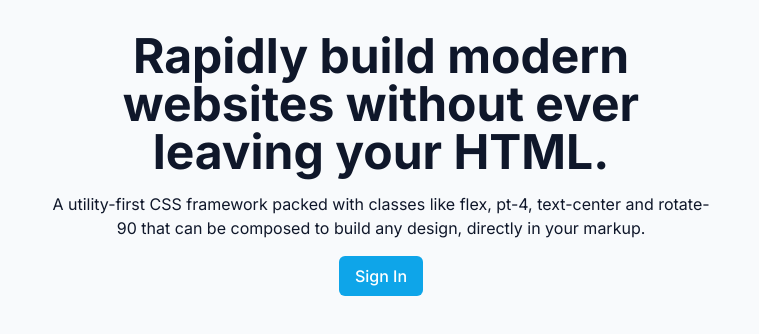
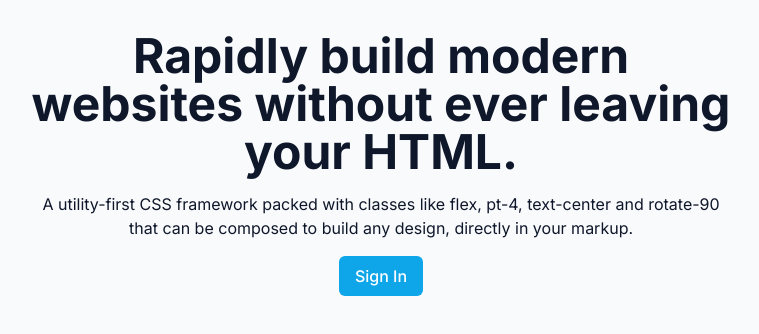
Before and after one commit to jrxr/tailwind-next, a Next.js app: page / in a window 1280 px wide. Shown: the top 334 px of the page, without its empty margins (259-1018 px from the left). Built offline with nearby package versions, Linux system fonts and the light colour scheme.

Commit message:
Arbitrary Values

```diff
--- a/src/app/page.tsx
+++ b/src/app/page.tsx
@@ -1,7 +1,7 @@
 export default function Home() {
   return (
     <div className="p-8 bg-slate-50 text-slate-900 dark:bg-slate-900 dark:text-slate-100 h-screen flex flex-col items-center text-center">
-      <div className="max-w-2xl">
+      <div className="max-w-app">
         <h1 className="font-bold text-3xl sm:text-4xl lg:text-5xl">
           Rapidly build modern websites without ever leaving your HTML.
         </h1>
--- a/tailwind.config.js
+++ b/tailwind.config.js
@@ -5,6 +5,10 @@ module.exports = {
   ],
   theme: {
     extend: {
+      maxWidth: {
+        app: '700px'
+      },
+
       colors: {
         rocket: '#8257e6'
       }
```
